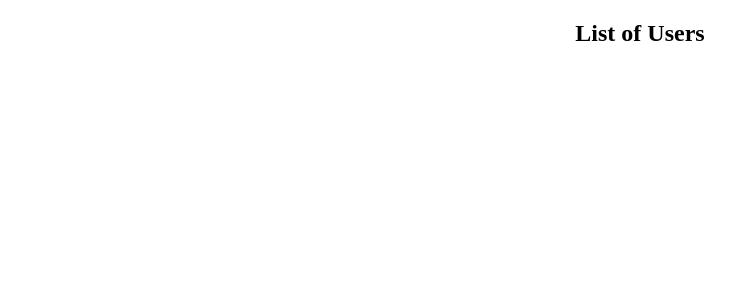
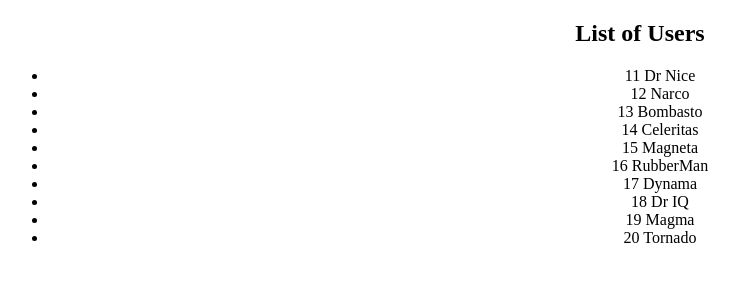
Before and after one commit to kjhaggar/deploy-on-heroku, an Angular app: page / in a window 1280 px wide. Shown: the top 300 px of the page, without its empty margins (0-739 px from the left). Built offline with nearby package versions, Linux system fonts and the light colour scheme.

Commit message:
added list of users

```diff
--- a/src/app/app.component.html
+++ b/src/app/app.component.html
@@ -2,7 +2,7 @@
 <div style="text-align:center">
   <h2>List of Users</h2>
 <ul class="users">
-  <li *ngFor="let hero of heroes">
+  <li *ngFor="let hero of users">
     <span class="badge">{{hero.id}}</span> {{hero.name}}
   </li>
 </ul>
```
